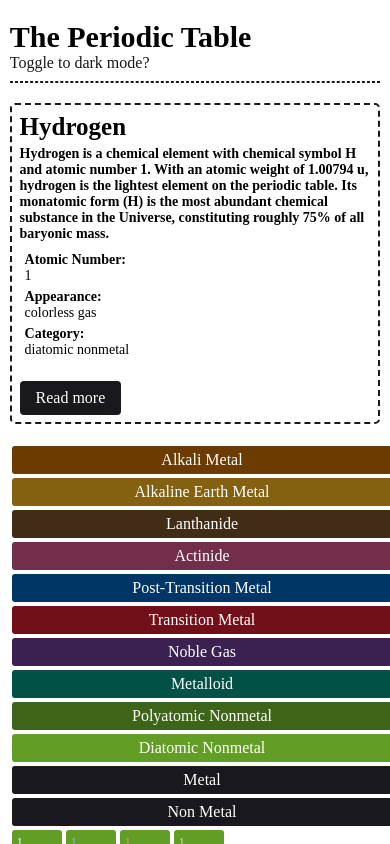
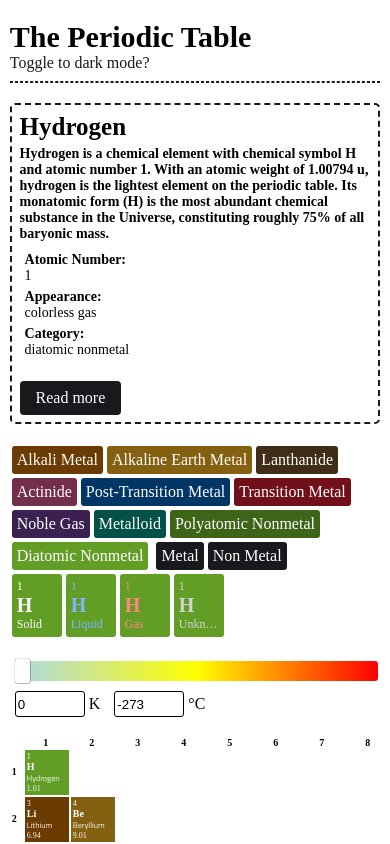
Before and after one commit to scientific-dev/periodic-table, a Svelte app: page / in a window 390 px wide. Shown: the top 844 px of the page. Built offline with nearby package versions, Linux system fonts and the light colour scheme; a web font is replaced by a local one.

Commit message:
fix: tag css

```diff
--- a/src/components/Main.svelte
+++ b/src/components/Main.svelte
@@ -359,8 +359,6 @@
 
     @media (max-width: 500px) {
         .values span { margin-top: 5px; }
-        .series .item { width: 100%; }
-
         input[type=range] {
             width: 100%;
             margin-bottom: 10px;
```
